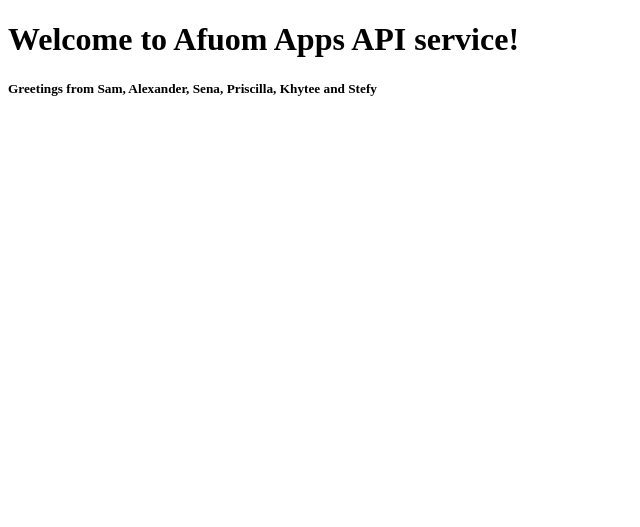
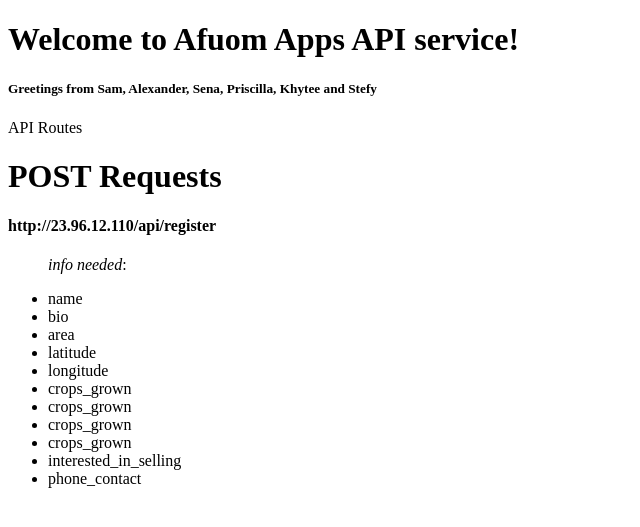
Before and after one commit to AfuomApps/afuom-api, a Django app: page / in a window 1280 px wide. Shown: the top 527 px of the page, without its empty margins (0-640 px from the left). Run offline with Django 3.2, Linux system fonts and the light colour scheme.

Commit message:
adding post registration view

```diff
--- a/api/urls.py
+++ b/api/urls.py
@@ -3,5 +3,6 @@
 
 urlpatterns = [
     url(r'^$', views.api_welcome_page, name='api_welcome_page'),
+    url(r'^register$', views.post_registration, name='post_registration'),
     url(r'^locations$', views.locations, name='locations'),
 ]
--- a/website/templates/html/home.html
+++ b/website/templates/html/home.html
@@ -9,6 +9,28 @@
   <h1>Welcome to Afuom Apps API service!</h1>
   <h5>Greetings from Sam, Alexander, Sena, Priscilla, Khytee and Stefy</h5>
 
+
+  <p>API Routes</p>
+  <h1>POST Requests</h1>
+  <h4>http://23.96.12.110/api/register</h4>
+
+  <ul>
+    <p>
+      <em>info needed</em>:
+      <li>name</li>
+      <li>bio</li>
+      <li>area</li>
+      <li>latitude</li>
+      <li>longitude</li>
+      <li>crops_grown</li>
+      <li>crops_grown</li>
+      <li>crops_grown</li>
+      <li>crops_grown</li>
+      <li>interested_in_selling</li>
+      <li>phone_contact</li>
+    </p>
+  </ul>
+
 </body>
 
 </html>
```
Also changed, not shown: api/views.py (+72 -0 lines).
